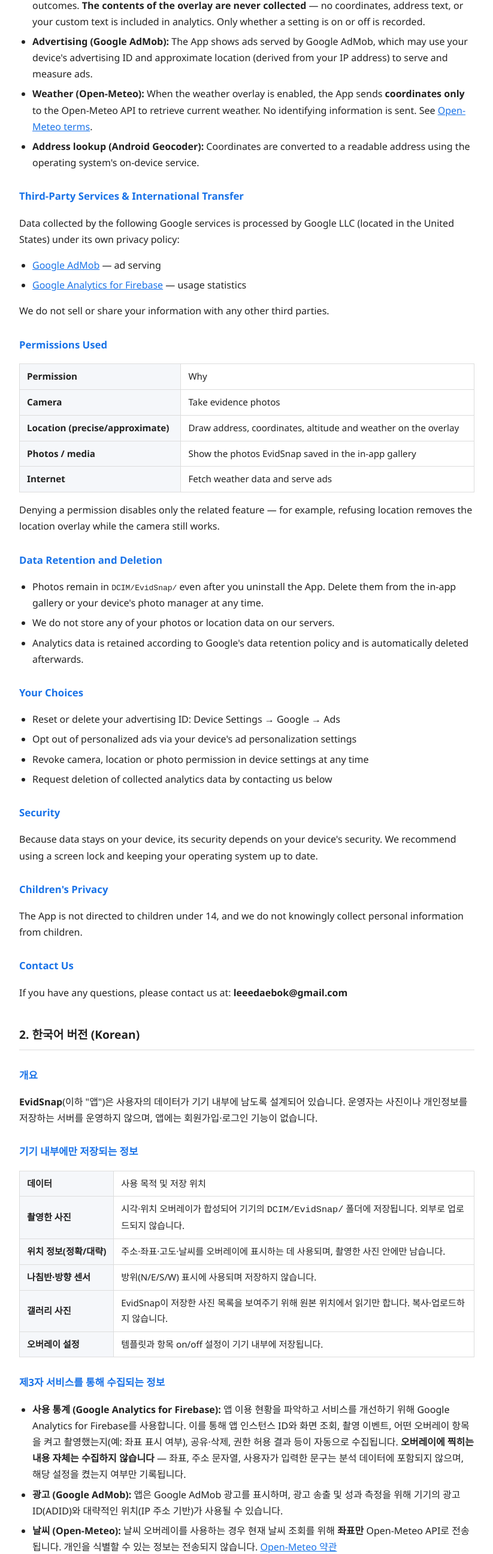
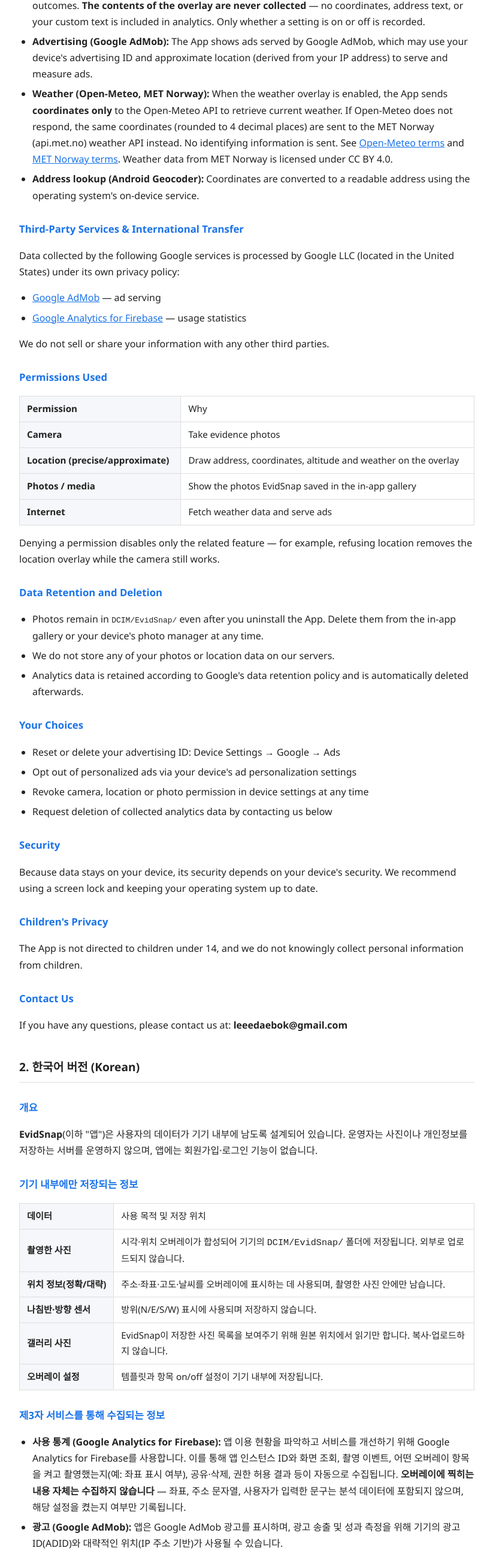
Before and after one commit to leeedaebok/privacy-policies, a plain HTML site: page evidsnap/index.html in a window 1280 px wide. Shown: the part 1215-3806 px from the top of the page at 60% size, without its empty margins (228-1051 px from the left). Drawn offline with Linux system fonts and the light colour scheme.

Commit message:
evidsnap: 날씨 대체 출처 MET Norway(api.met.no) 추가 — Open-Meteo 무응답 시
Co-Authored-By: Claude Opus 5.5 <noreply@anthropic.com>

```diff
--- a/evidsnap/index.html
+++ b/evidsnap/index.html
@@ -50,7 +50,7 @@
 <ul>
   <li><strong>Usage Analytics (Google Analytics for Firebase):</strong> The App uses Google Analytics for Firebase to understand how the App is used and to improve our service. It automatically collects an app instance ID and usage events such as screen views, capture events, which overlay items are enabled (e.g., whether coordinates are shown), sharing and deletion actions, and permission outcomes. <strong>The contents of the overlay are never collected</strong> — no coordinates, address text, or your custom text is included in analytics. Only whether a setting is on or off is recorded.</li>
   <li><strong>Advertising (Google AdMob):</strong> The App shows ads served by Google AdMob, which may use your device's advertising ID and approximate location (derived from your IP address) to serve and measure ads.</li>
-  <li><strong>Weather (Open-Meteo):</strong> When the weather overlay is enabled, the App sends <strong>coordinates only</strong> to the Open-Meteo API to retrieve current weather. No identifying information is sent. See <a href="https://open-meteo.com/en/terms">Open-Meteo terms</a>.</li>
+  <li><strong>Weather (Open-Meteo, MET Norway):</strong> When the weather overlay is enabled, the App sends <strong>coordinates only</strong> to the Open-Meteo API to retrieve current weather. If Open-Meteo does not respond, the same coordinates (rounded to 4 decimal places) are sent to the MET Norway (api.met.no) weather API instead. No identifying information is sent. See <a href="https://open-meteo.com/en/terms">Open-Meteo terms</a> and <a href="https://api.met.no/doc/TermsOfService">MET Norway terms</a>. Weather data from MET Norway is licensed under CC BY 4.0.</li>
   <li><strong>Address lookup (Android Geocoder):</strong> Coordinates are converted to a readable address using the operating system's on-device service.</li>
 </ul>
 
@@ -115,7 +115,7 @@
 <ul>
   <li><strong>사용 통계 (Google Analytics for Firebase):</strong> 앱 이용 현황을 파악하고 서비스를 개선하기 위해 Google Analytics for Firebase를 사용합니다. 이를 통해 앱 인스턴스 ID와 화면 조회, 촬영 이벤트, 어떤 오버레이 항목을 켜고 촬영했는지(예: 좌표 표시 여부), 공유·삭제, 권한 허용 결과 등이 자동으로 수집됩니다. <strong>오버레이에 찍히는 내용 자체는 수집하지 않습니다</strong> — 좌표, 주소 문자열, 사용자가 입력한 문구는 분석 데이터에 포함되지 않으며, 해당 설정을 켰는지 여부만 기록됩니다.</li>
   <li><strong>광고 (Google AdMob):</strong> 앱은 Google AdMob 광고를 표시하며, 광고 송출 및 성과 측정을 위해 기기의 광고 ID(ADID)와 대략적인 위치(IP 주소 기반)가 사용될 수 있습니다.</li>
-  <li><strong>날씨 (Open-Meteo):</strong> 날씨 오버레이를 사용하는 경우 현재 날씨 조회를 위해 <strong>좌표만</strong> Open-Meteo API로 전송됩니다. 개인을 식별할 수 있는 정보는 전송되지 않습니다. <a href="https://open-meteo.com/en/terms">Open-Meteo 약관</a></li>
+  <li><strong>날씨 (Open-Meteo, 노르웨이 기상청 MET Norway):</strong> 날씨 오버레이를 사용하는 경우 현재 날씨 조회를 위해 <strong>좌표만</strong> Open-Meteo API로 전송됩니다. Open-Meteo가 응답하지 않으면 같은 좌표(소수점 4자리로 반올림)를 노르웨이 기상청(api.met.no) 날씨 API로 대신 보냅니다. 개인을 식별할 수 있는 정보는 전송되지 않습니다. <a href="https://open-meteo.com/en/terms">Open-Meteo 약관</a> · <a href="https://api.met.no/doc/TermsOfService">MET Norway 약관</a>. MET Norway 날씨 자료는 CC BY 4.0 라이선스를 따릅니다.</li>
   <li><strong>주소 변환 (Android Geocoder):</strong> 좌표를 사람이 읽을 수 있는 주소로 바꾸는 작업은 운영체제가 제공하는 기능을 단말 내에서 사용합니다.</li>
 </ul>
 
```
